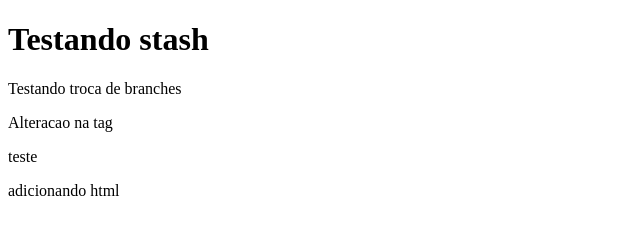
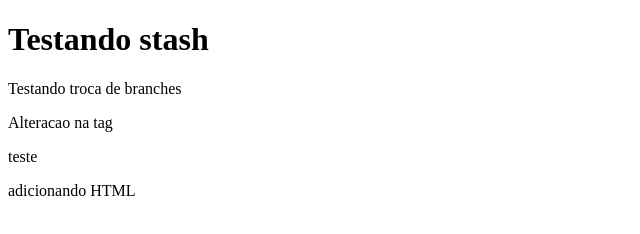
Before and after one commit to kalebefukuda/Curso_git, a plain HTML site: page index.html in a window 1280 px wide. Shown: the full height of the page, 0-640 px from the left. Drawn offline with Linux system fonts and the light colour scheme.

Commit message:
tarefaconcluida

```diff
--- a/index.html
+++ b/index.html
@@ -10,6 +10,6 @@
     <p>Testando troca de branches</p>
     <p>Alteracao na tag</p>
     <p>teste</p>
-    <p>adicionando html</p>
+    <p>adicionando HTML</p>
 </body>
 </html>
```
